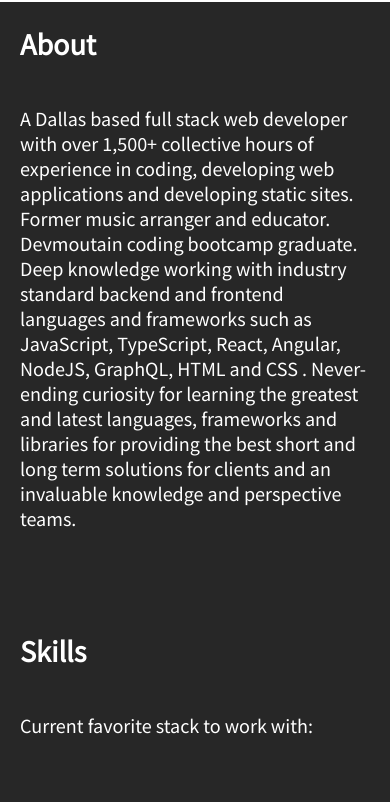
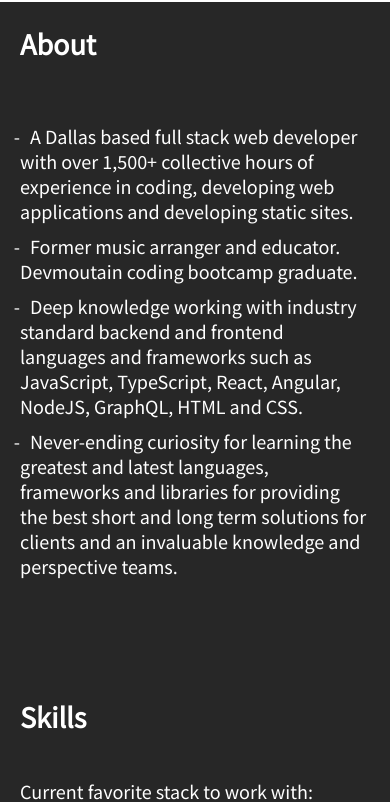
Before and after one commit to saulmaldonado/portfolio, a Gatsby site: page / in a window 390 px wide. Shown: the part 844-1646 px from the top of the page. Built offline with nearby package versions, Linux system fonts and the light colour scheme; Gatsby itself is replaced by a stand-in of ours.

Commit message:
Change about section formatting and change meny button color
Change formatting in about section to list style

reduce opacity on the sidenav menu button on mobile screen widths to  make it less distracting

```diff
--- a/src/components/screens/SkillsScreen.tsx
+++ b/src/components/screens/SkillsScreen.tsx
@@ -24,13 +24,23 @@ const SkillsScreen = () => {
       </header>
       <div className='about'>
         <p className='about-text'>
-          A Dallas based full stack web developer with over 1,500+ collective hours of experience in
-          coding, developing web applications and developing static sites. Former music arranger and
-          educator. Devmoutain coding bootcamp graduate. Deep knowledge working with industry
-          standard backend and frontend languages and frameworks such as JavaScript, TypeScript,
-          React, Angular, NodeJS, GraphQL, HTML and CSS . Never-ending curiosity for learning the
-          greatest and latest languages, frameworks and libraries for providing the best short and
-          long term solutions for clients and an invaluable knowledge and perspective teams.
+          <ul>
+            <li>
+              A Dallas based full stack web developer with over 1,500+ collective hours of
+              experience in coding, developing web applications and developing static sites.
+            </li>
+            <li>Former music arranger and educator. Devmoutain coding bootcamp graduate.</li>
+            <li>
+              Deep knowledge working with industry standard backend and frontend languages and
+              frameworks such as JavaScript, TypeScript, React, Angular, NodeJS, GraphQL, HTML and
+              CSS.
+            </li>
+            <li>
+              Never-ending curiosity for learning the greatest and latest languages, frameworks and
+              libraries for providing the best short and long term solutions for clients and an
+              invaluable knowledge and perspective teams.
+            </li>
+          </ul>
         </p>
       </div>
       <h2>Skills</h2>
--- a/src/components/screens/styles/SkillsScreen.css
+++ b/src/components/screens/styles/SkillsScreen.css
@@ -3,7 +3,6 @@
   border-top: white solid 2px;
   padding: 40px;
   background-color: rgb(39, 39, 39);
-  margin-bottom: 50px;
 }
 
 h2 {
@@ -39,6 +38,17 @@ h2 {
   line-height: 25px;
 }
 
+.about-text > ul {
+  padding-left: 0px;
+}
+
+.about-text > ul > li {
+  list-style-type: '-';
+  text-indent: 10px;
+  margin-bottom: 10px;
+  padding-left: 0px;
+}
+
 @media (max-width: 700px) {
   .skills-section {
     padding: 10px;
@@ -62,7 +72,7 @@ h2 {
 
 @media (max-width: 550px) {
   .skills-section {
-    padding: 0px;
+    padding: -0px;
     padding-bottom: 50px;
   }
 }
--- a/src/components/styles/header.css
+++ b/src/components/styles/header.css
@@ -8,10 +8,11 @@
   --primary-text-color: white;
   --secondary-text-color: grey;
   --active-color: #05968a;
+  --secondary-text-color-inactive: rgba(128, 128, 128, 0.5);
 }
 
 .menu-button {
-  border: grey solid 2px;
+  border: var(--secondary-text-color) solid 2px;
   color: var(--secondary-text-color);
   position: fixed;
   top: 10px;
@@ -87,3 +88,18 @@ header > div > h4 {
   background-color: var(--primary-text-color);
   transform: translateY(10px);
 }
+
+@media (max-width: 600px) {
+  .menu-button {
+    border: var(--secondary-text-color-inactive) solid 2px;
+  }
+
+  .menu-btn-burger {
+    background: var(--secondary-text-color-inactive);
+  }
+
+  .menu-btn-burger::before,
+  .menu-btn-burger::after {
+    background: var(--secondary-text-color-inactive);
+  }
+}
```
